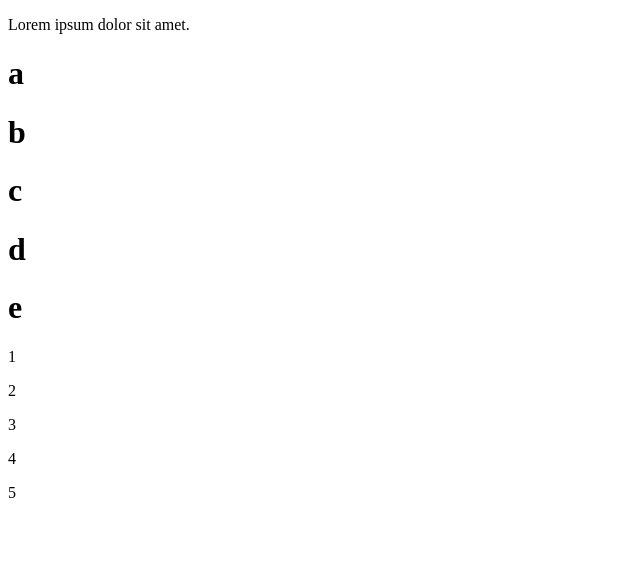
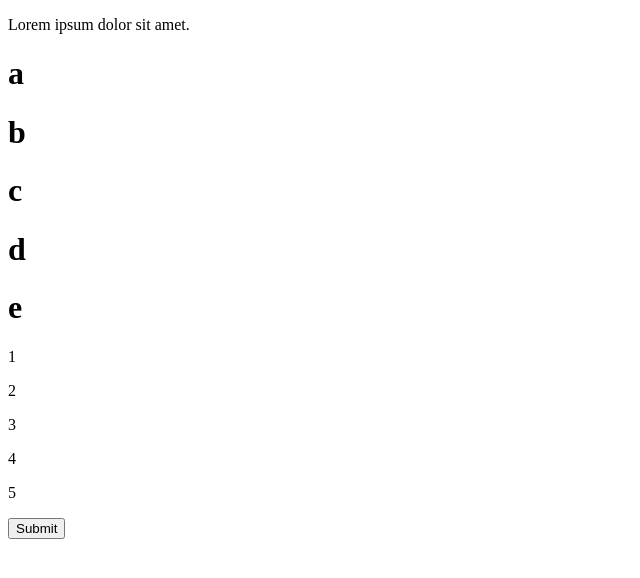
Before and after one commit to mh-emon-mern/sample, a plain HTML site: page index.html in a window 1280 px wide. Shown: the whole page, without its empty margins (0-640 px from the left). Drawn offline with Linux system fonts and the light colour scheme.

Commit message:
new added

```diff
--- a/index.html
+++ b/index.html
@@ -22,5 +22,11 @@
         <p>4</p>
         <p>5</p>
     </footer>
+
+    <div>
+        <button>
+            <submit>Submit</submit>
+        </button>
+    </div>
 </body>
 </html>
```
